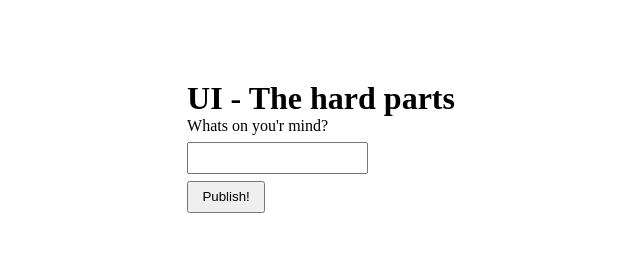
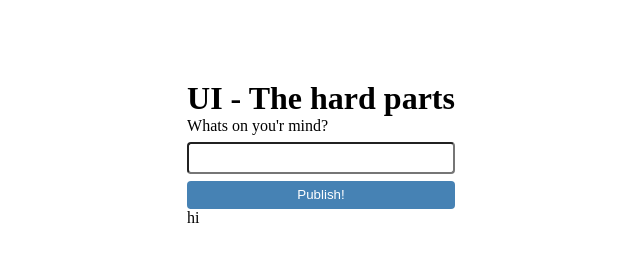
Before and after one commit to Tommydemian/ui-hardparts, a website: page index.html in a window 1280 px wide. Shown: the whole page, without its empty margins (319-959 px from the left). Drawn offline with Linux system fonts and the light colour scheme.

Commit message:
displaying data summary

```diff
--- a/index.html
+++ b/index.html
@@ -4,7 +4,6 @@
     <meta charset="UTF-8" />
     <meta name="viewport" content="width=device-width, initial-scale=1.0" />
     <link rel="stylesheet" href="./style.css" />
-    <script src="./index.js"></script>
     <title>ui - the hard parts</title>
   </head>
   <body>
@@ -14,7 +13,9 @@
         <p>Whats on you'r mind?</p>
         <input class="marginY-400 form-input" type="text"/>
         <button class="block submit-button" type="submit">Publish!</button>
+        <div class="down-div"></div>
       </form>
     </div>
   </body>
+  <script src="./index.js" defer></script>
 </html>
--- a/index.js
+++ b/index.js
@@ -0,0 +1,7 @@
+let post = 'hey';
+post = 'hi';
+console.log(post);
+
+const jsDiv = document.querySelector('.down-div');
+jsDiv.textContent = post;
+console.log(jsDiv); // misrepresentative!
--- a/style.css
+++ b/style.css
@@ -16,11 +16,18 @@ body {
 
 .form-input {
     padding-block: .5em;
+    width: 100%;
+    border-radius: .3em;
 }
 
 .submit-button {
     padding-inline: 1em;
     padding-block: .5em;
+    background-color: steelblue;
+    color: #fff;
+    border: none;
+    border-radius: .3em;
+    width: 100%;
 }
 
 /* utility classes */
```
Also changed, not shown: README.md.
